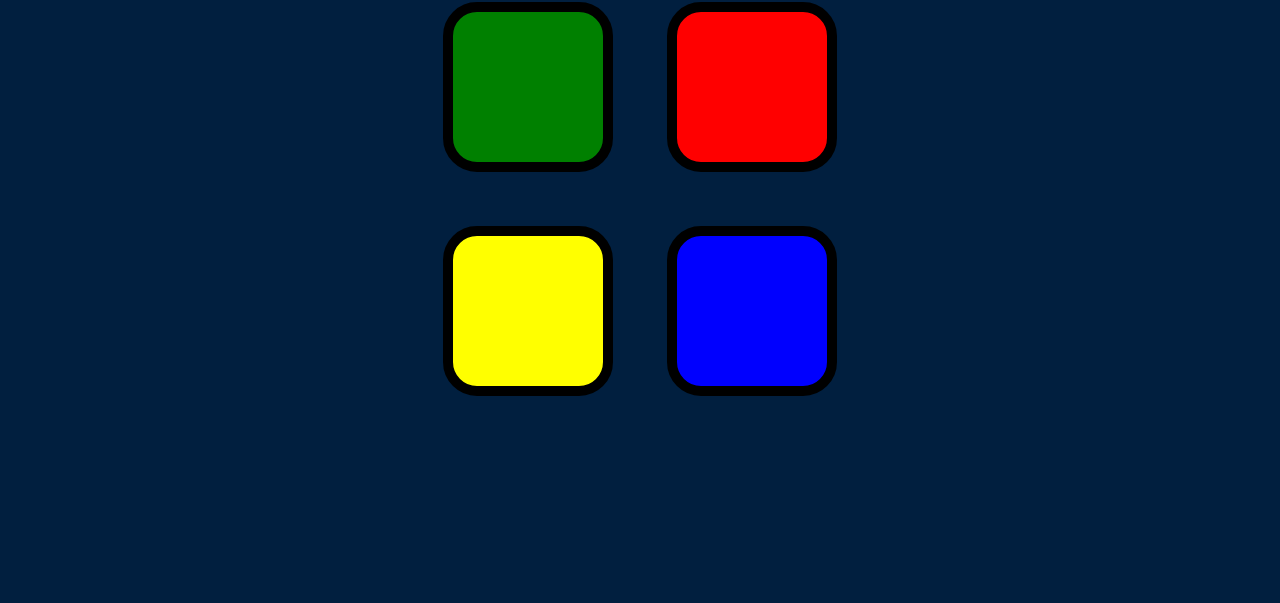
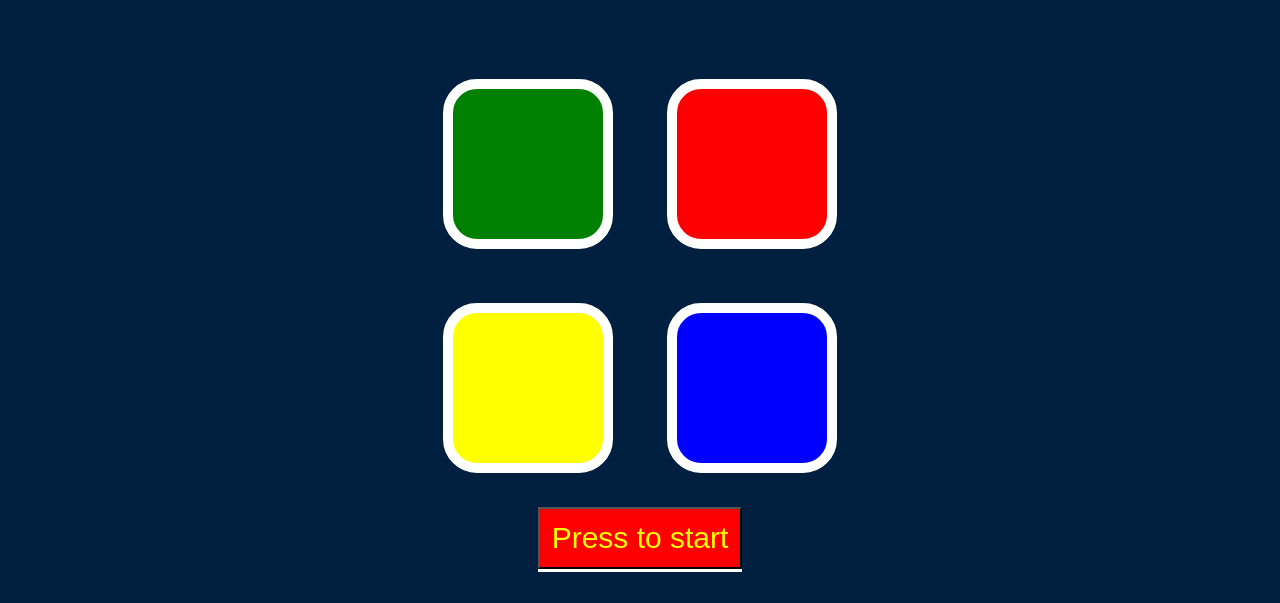
Before and after one commit to edehvictor/Simeon-Game, a plain HTML site: page index.html in a window 1280 px wide. Shown: the part 197-800 px from the top of the page. Drawn offline with Linux system fonts and the light colour scheme.

Commit message:
Change the start trigger

```diff
--- a/assets/css/styles.css
+++ b/assets/css/styles.css
@@ -1,12 +1,18 @@
 body {
   text-align: center;
   background-color: #011F3F;
+  align-items: center;
+  justify-content: center;
+  display: flex;
+  flex-direction: column;
+  height: 100;
+  padding: 2%;
 }
 
 #level-title {
   font-family: 'Press Start 2P', cursive;
   font-size: 3rem;
-  margin:  5%;
+  margin: 5%;
   color: #FEF2BF;
 }
 
@@ -20,9 +26,9 @@ body {
 .btn {
   margin: 25px;
   display: inline-block;
-  height:150px;
-  width:150px;
-  border: 10px solid black;
+  height: 150px;
+  width: 150px;
+  border: 10px solid white;
   border-radius: 20%;
   cursor: pointer;
 }
@@ -52,3 +58,16 @@ body {
   box-shadow: 0 0 20px white;
   background-color: grey;
 }
+
+.begin-box{
+  padding-top: 5px;
+}
+
+.begin {
+  background-color: red;
+  font-size: 30px;
+  color: yellow;
+  padding: 2%;
+  cursor: pointer;
+  box-shadow: 0px 0px 10px 4px rgb(241, 4, 4)inset,0 3px 0 white;
+}
--- a/assets/js/index.js
+++ b/assets/js/index.js
@@ -1,5 +1,6 @@
 const levelElement = document.getElementById('level-title')
 const buttonColors = ['green', 'red', 'blue', 'yellow']
+const begin =document.querySelector('.begin')
 let computerPattern = []
 let userPattern = []
 let level = 0
@@ -49,12 +50,20 @@ function animateButton(color) {
 
 
 // Start Game
-document.addEventListener('keydown', () => {
+// document.addEventListener('keydown', () => {
+//     if (!started) {
+//         getNextPattern();
+//         started = true;
+//     }
+// })
+
+begin.addEventListener('click', ()=>{
     if (!started) {
         getNextPattern();
         started = true;
     }
 })
+
 
 //Get user user pattern
 const buttonELements = document.querySelectorAll('.btn')
@@ -87,7 +96,7 @@ function validatePattern(lastUserSelection) {
         const wrongAudio = new Audio('assets/sounds/wrong.mp3');
         wrongAudio.play();
 
-        levelElement.textContent = 'Gave over ! press Any Key To Restart.'
+        levelElement.textContent = 'Gave over ! press The Button To Restart.'
 
         document.querySelector('body').classList.add('game-over');
         setTimeout(() => {
--- a/index.html
+++ b/index.html
@@ -9,7 +9,7 @@
 </head>
 
 <body>
-  <h1 id="level-title">Press Any Key to Start</h1>
+  <h1 id="level-title">Click the button to Start</h1>
   <div class="container">
     <div class="row">
 
@@ -32,41 +32,10 @@
       </div>
 
     </div>
-
+    <div class="begin-box">
+      <button class="begin" type="button">Press to start</button>
+    </div>
   </div>
-
-
-
-
-
-
-
-
-
-
-
-
-
-
-
-
-
-
-
-
-
-
-
-
-
-
-
-
-
-
-
-
-
 
 
   <script src="assets/js/index.js"></script>
```
Also changed, not shown: 1 other file.
